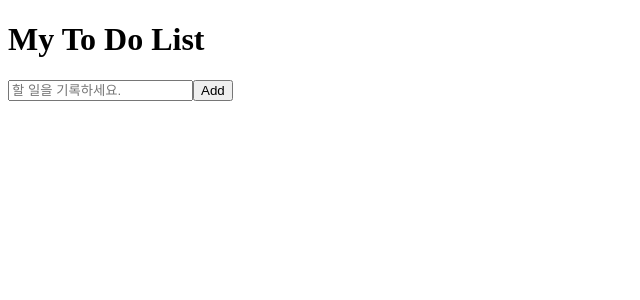
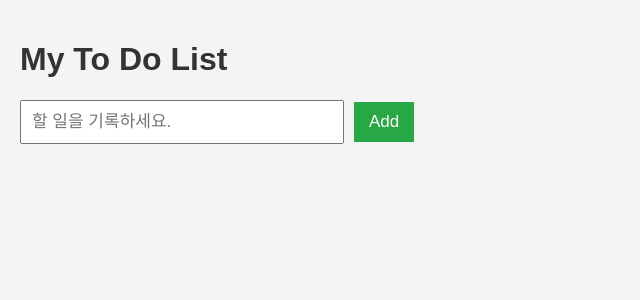
Before and after one commit to DLABdongtan/vueProject, a Vue app in the folder mytodoapp/: page / in a window 1280 px wide. Shown: the top 300 px of the page, without its empty margins (0-640 px from the left). Built offline with nearby package versions, Linux system fonts and the light colour scheme.

Commit message:
Update App.vue
app.vue 내용 수정함.

```diff
--- a/mytodoapp/src/App.vue
+++ b/mytodoapp/src/App.vue
@@ -42,5 +42,38 @@
 </script>
 
 <style>
-/* */
+  body {
+    font-family: Arial, sans-serif;
+    margin: 0;
+    padding: 20px;
+    background-color: #f4f4f4;
+  }
+  h1 {
+    color: #333;
+  }
+  input {
+    padding: 10px;
+    font-size: 17px;
+    width: 300px;
+    margin-right: 10px;
+  }
+
+  button {
+    padding: 10px 15px;
+    font-size: 17px;
+    background-color: #28a745;
+    color: white;
+    border: none;
+    cursor: pointer;
+  }
+  ul {
+    list-style-type: none;
+    padding: 0;
+  }
+  li {
+    background-color: white;
+    margin: 10px 0;
+    padding: 10px;
+    border: 1px solid #ddd;
+  }
 </style>
```
